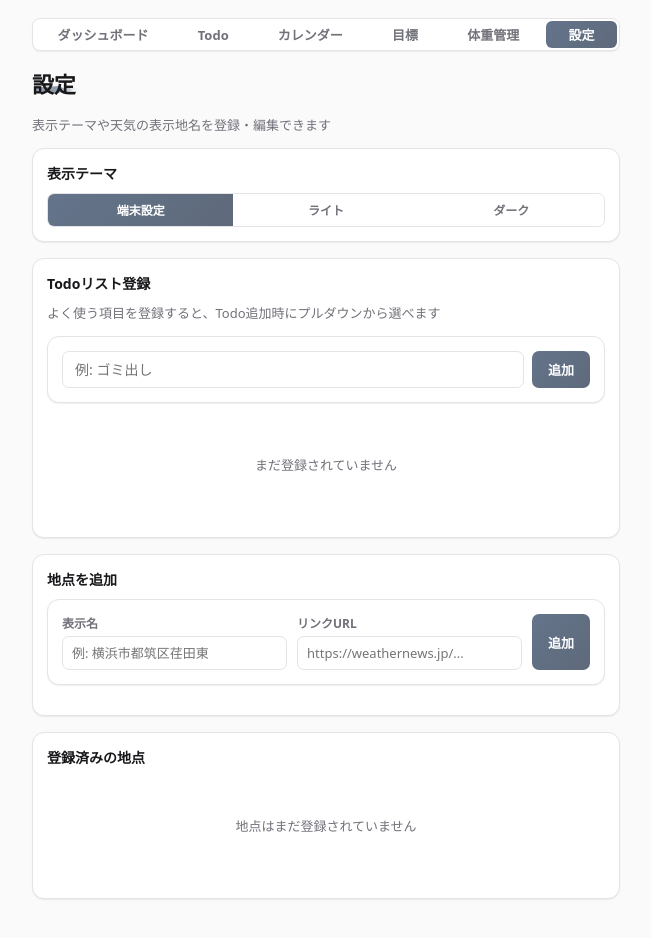
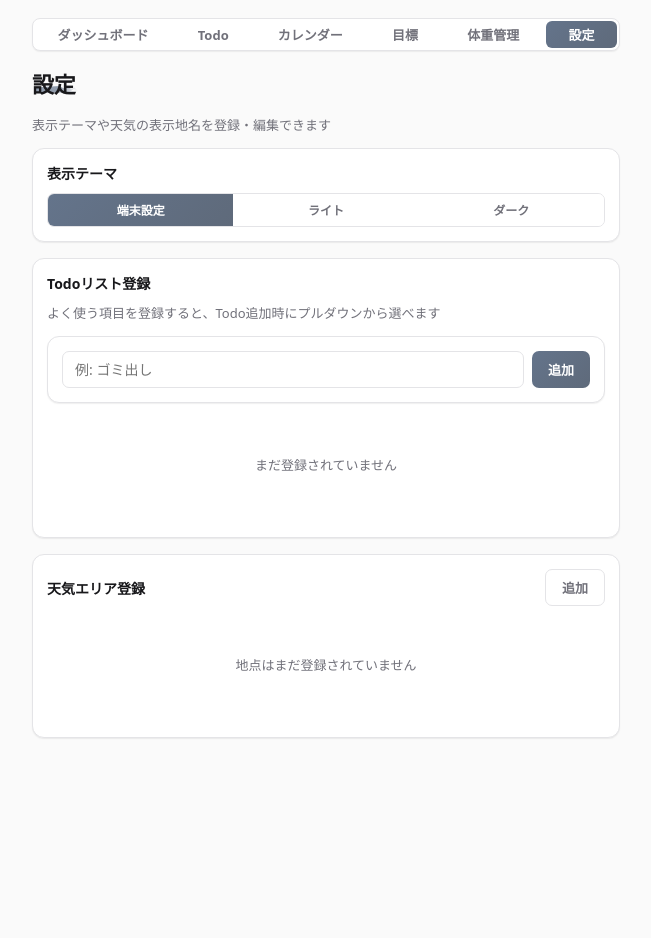
Before and after one commit to fumaalex0507-ops/Todo, a React (Vite) app: page / in a window 1280 px wide. Both pictures are taken after a click on the button "設定". Shown: the top 938 px of the page, without its empty margins (314-965 px from the left). After the commit the page ends 810 px from the top, so only its background shows below. Built offline with nearby package versions, Linux system fonts and the light colour scheme.

Commit message:
設定ページの天気地点セクションを「天気エリア登録」に統合
「地点を追加」フォームと「登録済みの地点」リストを1つのカードにまとめ、
タイトル横の「追加」ボタンを押すと登録フォームが展開される仕様に変更

```diff
--- a/src/components/SettingsSection.tsx
+++ b/src/components/SettingsSection.tsx
@@ -21,6 +21,7 @@ export function SettingsSection({ theme, onThemeChange }: SettingsSectionProps)
   const [url, setUrl] = useState('')
   const [editingId, setEditingId] = useState<string | null>(null)
   const [templateTitle, setTemplateTitle] = useState('')
+  const [showLocationForm, setShowLocationForm] = useState(false)
 
   const handleSubmit = (event: React.FormEvent) => {
     event.preventDefault()
@@ -28,6 +29,7 @@ export function SettingsSection({ theme, onThemeChange }: SettingsSectionProps)
     addLocation(name.trim(), url.trim())
     setName('')
     setUrl('')
+    setShowLocationForm(false)
   }
 
   const handleTemplateSubmit = (event: React.FormEvent) => {
@@ -101,7 +103,18 @@ export function SettingsSection({ theme, onThemeChange }: SettingsSectionProps)
       </div>
 
       <div className="dashboard-card">
-        <h2 className="dashboard-card__title">地点を追加</h2>
+        <div className="dashboard-card__title-row">
+          <h2 className="dashboard-card__title">天気エリア登録</h2>
+          <button
+            type="button"
+            className="btn btn--ghost"
+            onClick={() => setShowLocationForm((v) => !v)}
+          >
+            {showLocationForm ? '閉じる' : '追加'}
+          </button>
+        </div>
+
+        {showLocationForm && (
           <form className="todo-form" onSubmit={handleSubmit}>
             <div className="todo-form__row todo-form__row--details">
               <label className="todo-form__field">
@@ -129,10 +142,8 @@ export function SettingsSection({ theme, onThemeChange }: SettingsSectionProps)
               </button>
             </div>
           </form>
-      </div>
+        )}
 
-      <div className="dashboard-card">
-        <h2 className="dashboard-card__title">登録済みの地点</h2>
         {locations.length === 0 && <p className="todo-list__empty">地点はまだ登録されていません</p>}
         <ul className="settings-location-list">
           {locations.map((loc) =>
```
Lines whose indentation alone changed are shown as unchanged.
